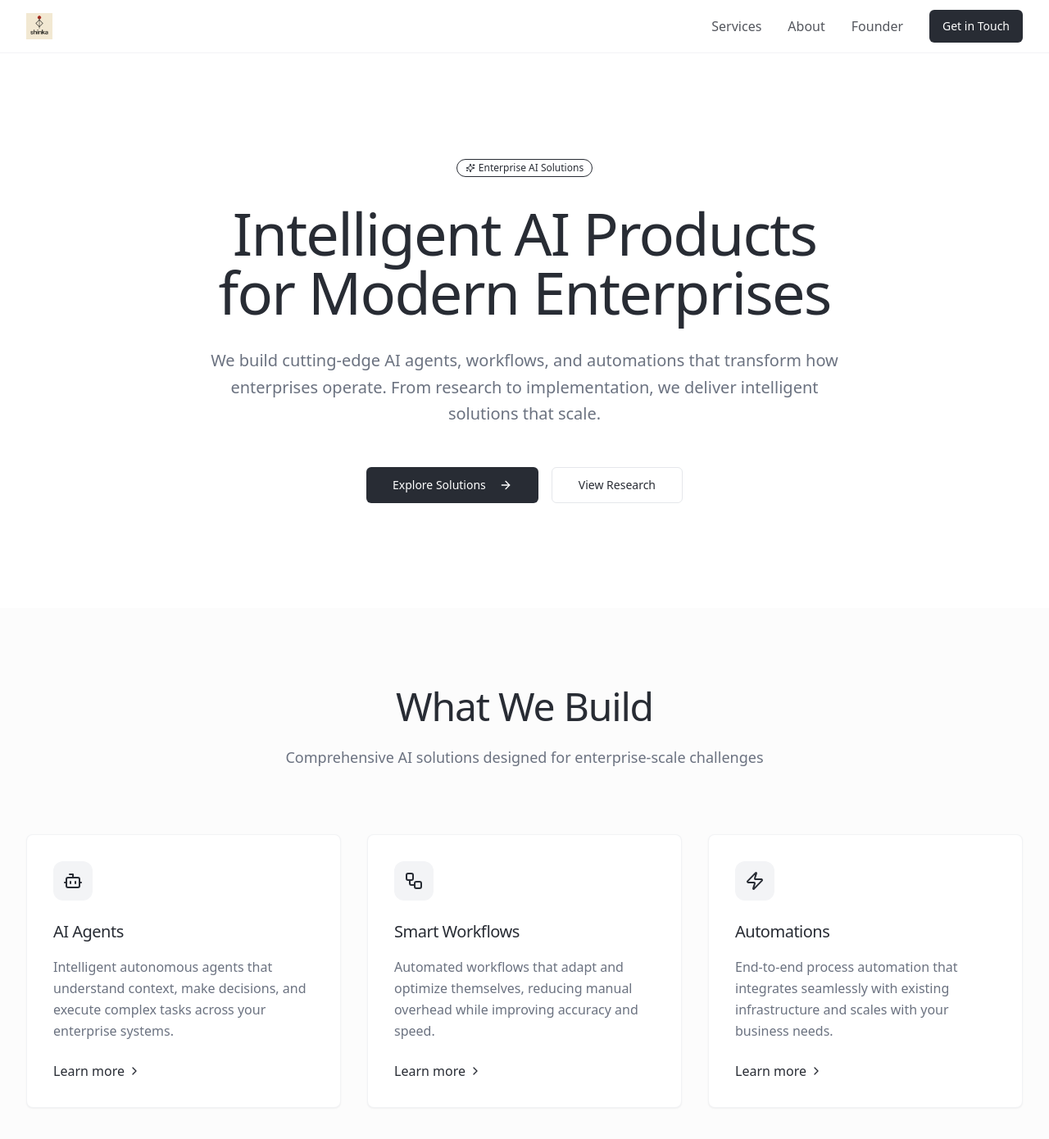
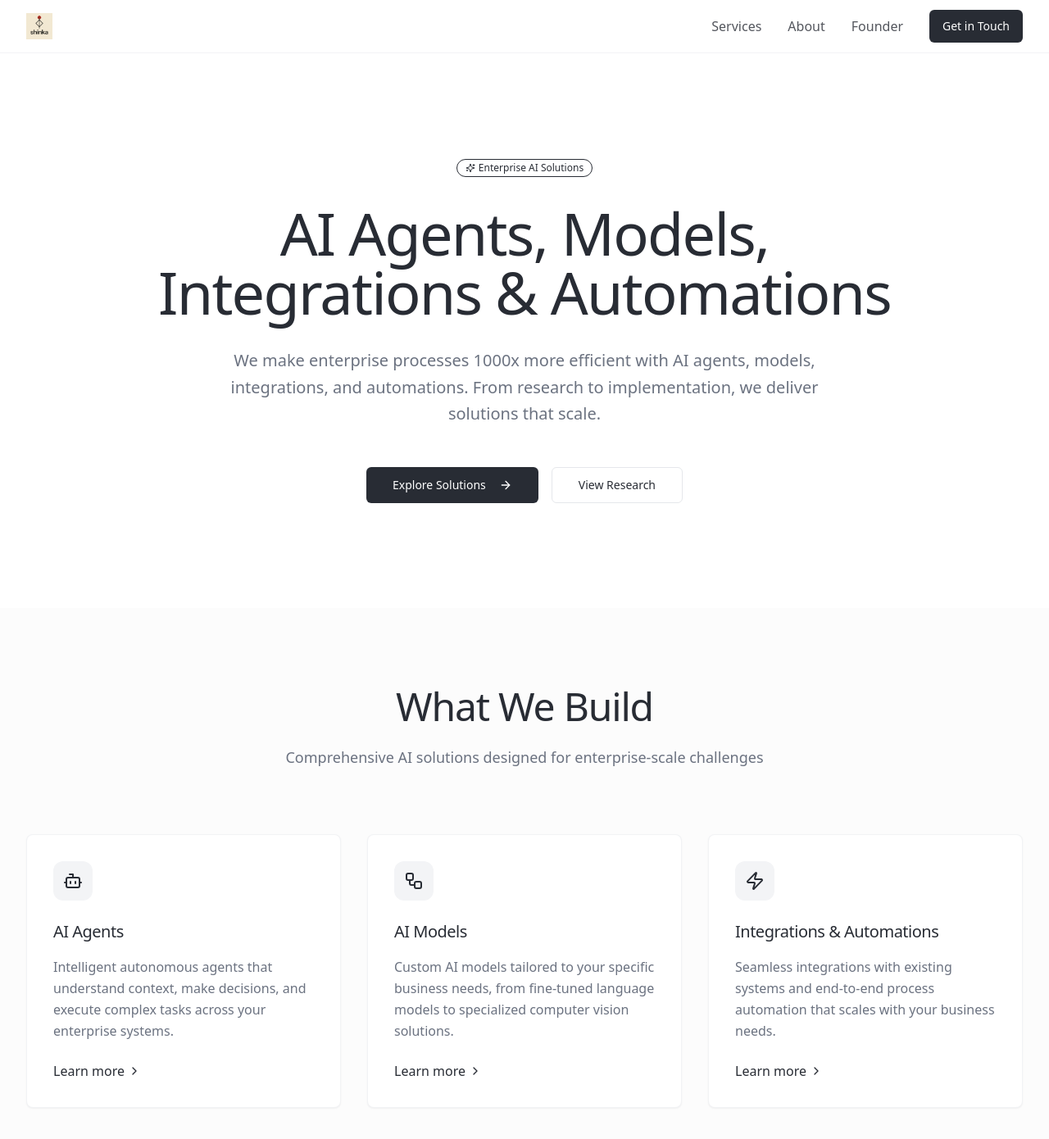
Before and after one commit to shinkahq/shinka-website, a Next.js app: page / in a window 1280 px wide. Shown: the top 1390 px of the page at 82% size. Built offline with nearby package versions, Linux system fonts and the light colour scheme.

Commit message:
🎨 feat: update homepage content to reflect new AI offerings and improve messaging clarity

```diff
--- a/app/page.tsx
+++ b/app/page.tsx
@@ -43,13 +43,13 @@ export default function Home() {
               Enterprise AI Solutions
             </Badge>
             <h1 className="text-5xl lg:text-7xl font-medium text-foreground mb-8 tracking-tight leading-[0.9]">
-              Intelligent AI Products
+              AI Agents, Models,
               <br />
-              <span className="text-foreground">for Modern Enterprises</span>
+              <span className="text-foreground">Integrations & Automations</span>
             </h1>
             <p className="text-xl text-muted-foreground mb-12 max-w-3xl mx-auto leading-relaxed font-light">
-              We build cutting-edge AI agents, workflows, and automations that transform how enterprises operate.
-              From research to implementation, we deliver intelligent solutions that scale.
+              We make enterprise processes 1000x more efficient with AI agents, models, integrations, and automations.
+              From research to implementation, we deliver solutions that scale.
             </p>
             <div className="flex flex-col sm:flex-row gap-4 justify-center">
               <Button size="lg" className="bg-foreground hover:bg-foreground/90 text-background font-medium">
@@ -100,10 +100,10 @@ export default function Home() {
                 <div className="w-12 h-12 bg-muted rounded-xl flex items-center justify-center mb-6 group-hover:bg-muted/80 transition-colors">
                   <Workflow className="h-6 w-6 text-foreground" />
                 </div>
-                <h3 className="text-xl font-medium text-foreground mb-4">Smart Workflows</h3>
+                <h3 className="text-xl font-medium text-foreground mb-4">AI Models</h3>
                 <p className="text-muted-foreground leading-relaxed font-light">
-                  Automated workflows that adapt and optimize themselves, reducing manual overhead while improving
-                  accuracy and speed.
+                  Custom AI models tailored to your specific business needs, from fine-tuned language models
+                  to specialized computer vision solutions.
                 </p>
                 <div className="mt-6 flex items-center text-foreground font-medium">
                   Learn more <ChevronRight className="ml-1 h-4 w-4" />
@@ -116,10 +116,10 @@ export default function Home() {
                 <div className="w-12 h-12 bg-muted rounded-xl flex items-center justify-center mb-6 group-hover:bg-muted/80 transition-colors">
                   <Zap className="h-6 w-6 text-foreground" />
                 </div>
-                <h3 className="text-xl font-medium text-foreground mb-4">Automations</h3>
+                <h3 className="text-xl font-medium text-foreground mb-4">Integrations & Automations</h3>
                 <p className="text-muted-foreground leading-relaxed font-light">
-                  End-to-end process automation that integrates seamlessly with existing infrastructure and scales with
-                  your business needs.
+                  Seamless integrations with existing systems and end-to-end process automation that scales
+                  with your business needs.
                 </p>
                 <div className="mt-6 flex items-center text-foreground font-medium">
                   Learn more <ChevronRight className="ml-1 h-4 w-4" />
```
